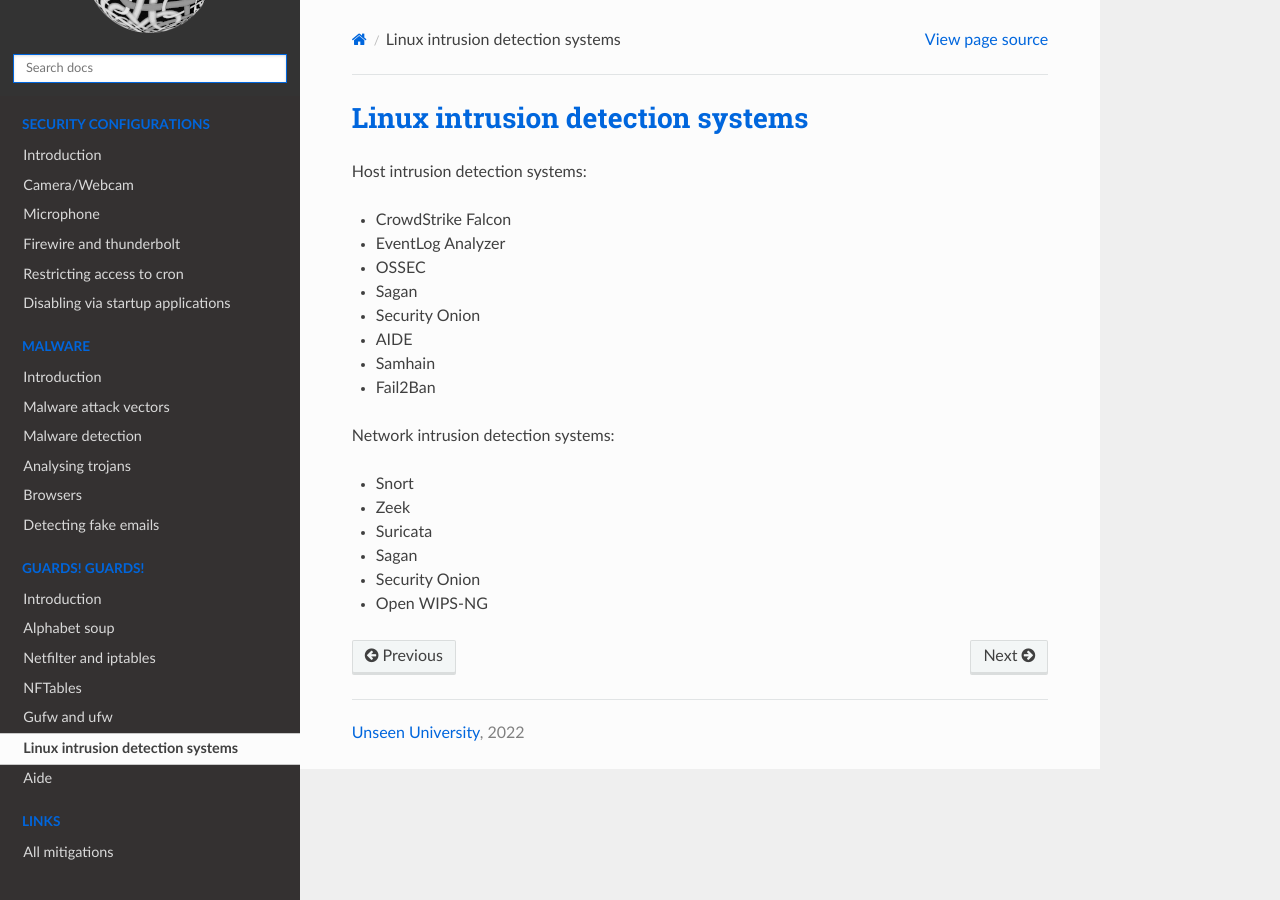
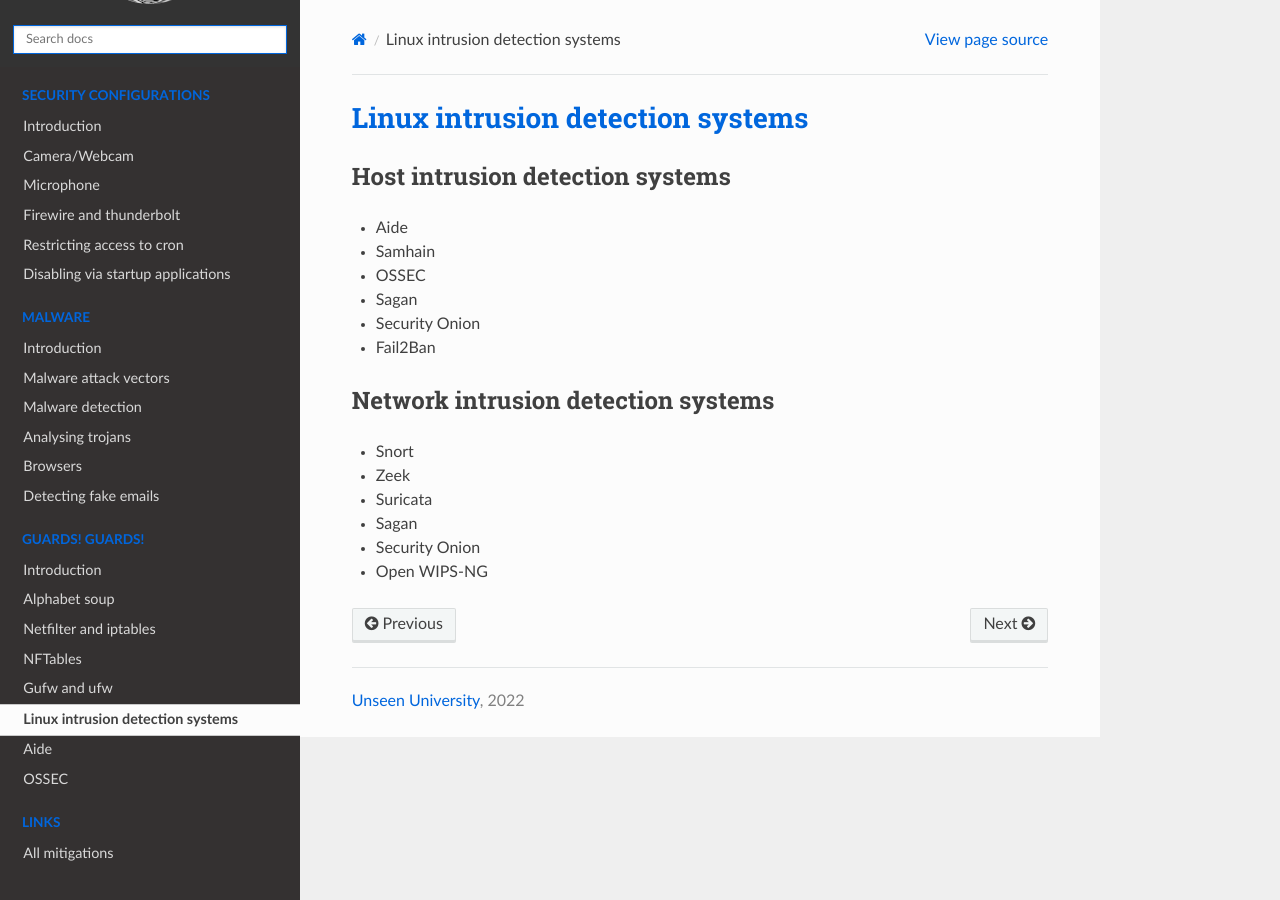
Before and after one commit to tymyrddin/blue-linux, a Sphinx documentation site: the page built from source/docs/guards/ids.md, in a window 1280 px wide. Built offline with Sphinx 7.4.7 and the Read the Docs theme 2.0.0, drawn with Linux system fonts in a browser that asks for light colours.

Commit message:
Refactoring

```diff
--- a/source/docs/guards/ids.md
+++ b/source/docs/guards/ids.md
@@ -1,17 +1,15 @@
 # Linux intrusion detection systems
 
-Host intrusion detection systems:
+## Host intrusion detection systems
 
-* CrowdStrike Falcon
-* EventLog Analyzer
+* Aide
+* Samhain
 * OSSEC
 * Sagan
 * Security Onion
-* AIDE
-* Samhain
 * Fail2Ban
 
-Network intrusion detection systems:
+## Network intrusion detection systems
 
 * Snort
 * Zeek
```
Also changed, not shown: source/docs/guards/README.md (+10 -10 lines), source/docs/guards/aide.md (+4 -4 lines), source/docs/guards/ossec.md (added, +8 -0 lines).
